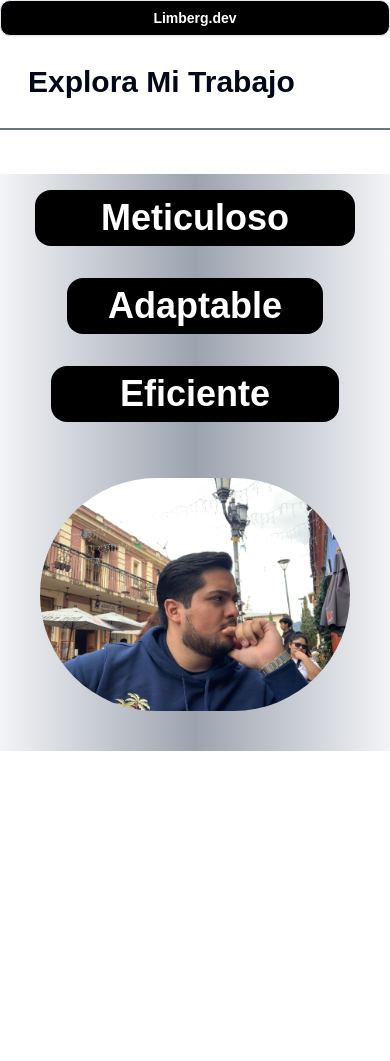
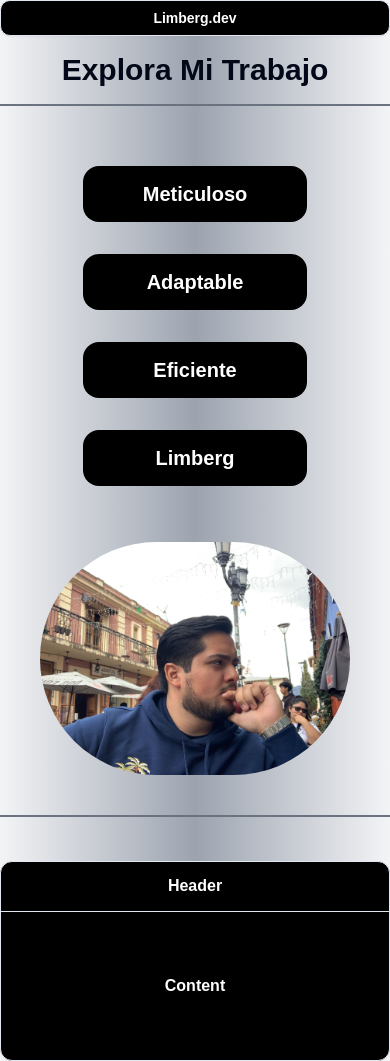
Before and after one commit to limberg05/limberg_page, a Next.js app: page / in a window 390 px wide. Before the commit the page ends 844 px from the top, so only its background shows below. Built offline with nearby package versions, Linux system fonts and the light colour scheme.

Commit message:
arreglando problemas visuales y agregue el componente contacto, aun por terminar

```diff
--- a/app/page.tsx
+++ b/app/page.tsx
@@ -1,11 +1,29 @@
 'use client';
-import { Navbar, Hero, NavbarDropDown } from '@/components/index';
-export default function Home() {
+import { useEffect, useState } from 'react';
+import { Contacto, Hero, Navbar, NavbarDropDown } from '@/components/index';
+
+export default function Page() {
+  const [isClient, setIsClient] = useState(false);
+  const [bgClass, setBgClass] = useState('');
+
+  useEffect(() => {
+    setIsClient(true);
+
+    if (true) {
+      setBgClass('bg-gradient-to-r from-gray-100 via-gray-400 to-gray-100');
+    }
+  }, []);
+
+  if (!isClient) {
+    return null; // Muestra un mensaje de carga mientras se renderiza en el cliente
+  }
+
   return (
-    <body>
+    <div className={` ${bgClass}`}>
       <Navbar />
       <NavbarDropDown />
       <Hero />
-    </body>
+      <Contacto />
+    </div>
   );
 }
--- /dev/null
+++ b/components/contacto.jsx
@@ -0,0 +1,30 @@
+import {
+  ResizableHandle,
+  ResizablePanel,
+  ResizablePanelGroup,
+} from '@/components/ui/resizable';
+
+const Contacto = () => {
+  return (
+    <div>
+      <ResizablePanelGroup
+        direction="vertical"
+        className="min-h-[200px] max-w-md rounded-lg border md:min-w-[450px] text-white bg-black"
+      >
+        <ResizablePanel defaultSize={25}>
+          <div className="flex h-full items-center justify-center p-6">
+            <span className="font-semibold">Header</span>
+          </div>
+        </ResizablePanel>
+        <ResizableHandle />
+        <ResizablePanel defaultSize={75}>
+          <div className="flex h-full items-center justify-center p-6">
+            <span className="font-semibold">Content</span>
+          </div>
+        </ResizablePanel>
+      </ResizablePanelGroup>
+    </div>
+  );
+};
+
+export default Contacto;
--- a/components/hero.jsx
+++ b/components/hero.jsx
@@ -1,31 +1,37 @@
-export function Hero() {
+const Hero = () => {
   return (
-    <body>
-      <h1 className="text-3xl font-semibold flex m-7 lg:text-4xl">
+    <div>
+      <h1 className="flex text-3xl justify-center sm:justify-start font-semibold  m-4 lg:text-4xl">
         Explora Mi Trabajo
       </h1>
       <p className="h-3px bg-gray-500 max-w-screen h-0.5 mb-11" />
 
-      <div className="grid grid-cols-1 items-center bg-gradient-to-r from-gray-100 via-gray-400 to-gray-100 to sm:grid-cols-2 ">
+      <div className="grid grid-cols-1 items-center sm:grid-cols-2 ">
         <div className="p-25 text-2xl flex flex-col items-center justify-center">
-          <p className="flex font-semibold items-center justify-center bg-black text-white rounded-2xl m-4 h-14 p-4 w-80 lg:h-20 text-4xl">
+          <p className="flex font-semibold items-center justify-center bg-black text-white rounded-2xl m-4 h-14 p-4 w-56 sm:w-80 lg:h-20 text-xl sm:text-4xl">
             Meticuloso
           </p>
-          <p className="flex font-semibold items-center justify-center bg-black text-white rounded-2xl m-4 h-14 p-4 w-64 lg:h-20 text-4xl">
+          <p className="flex font-semibold items-center justify-center bg-black text-white rounded-2xl m-4 h-14 p-4 w-56 sm:w-80 lg:h-20 text-xl sm:text-4xl">
             Adaptable
           </p>
-          <p className="flex font-semibold items-center justify-center bg-black text-white rounded-2xl m-4 h-14 p-4 w-72 lg:h-20 text-4xl">
+          <p className="flex font-semibold items-center justify-center bg-black text-white rounded-2xl m-4 h-14 p-4 w-56 sm:w-80 lg:h-20 text-xl sm:text-4xl">
             Eficiente
+          </p>
+          <p className="flex font-semibold items-center justify-center bg-black text-white rounded-2xl m-4 h-14 p-4 w-56 sm:w-80 lg:h-20 text-xl sm:text-4xl">
+            Limberg
           </p>
         </div>
         <div className="">
           <img
-            className="h-full w-full object-cover rounded-full md:h-max w-max p-10"
+            className="h-full w-full object-cover rounded-full md:h-max p-10"
             src="/fotoLimberg.jpeg"
             alt=""
           />
         </div>
       </div>
-    </body>
+      <p className="h-3px bg-gray-500 max-w-screen h-0.5 mb-11" />
+    </div>
   );
-}
+};
+
+export default Hero;
--- a/components/navbar.jsx
+++ b/components/navbar.jsx
@@ -6,10 +6,10 @@ import {
 
 import { Button } from '@/components/ui/button';
 
-export function Navbar() {
+const Navbar = () => {
   return (
-    <div className="hidden sm:flex bg-black items-center h-20 justify-between px-14 ">
-      <p className="text-white ">Limberg.dev</p>
+    <div className="hidden sm:flex bg-black items-center h-14 justify-between px-14 ">
+      <p className="text-white m-4 ">Limberg.dev</p>
       <div className="">
         <NavigationMenu>
           <NavigationMenuList>
@@ -33,4 +33,6 @@ export function Navbar() {
       </div>
     </div>
   );
-}
+};
+
+export default Navbar;
--- a/components/navbarDropDown.jsx
+++ b/components/navbarDropDown.jsx
@@ -14,8 +14,9 @@ import {
   DropdownMenuTrigger,
 } from '@/components/ui/dropdown-menu';
 
-export function NavbarDropDown() {
+const navbarDropDown = () => {
   return (
+    <div>
       <DropdownMenu>
         <DropdownMenuTrigger asChild>
           <Button
@@ -53,5 +54,8 @@ export function NavbarDropDown() {
           <DropdownMenuSeparator />
         </DropdownMenuContent>
       </DropdownMenu>
+    </div>
   );
-}
+};
+
+export default navbarDropDown;
--- /dev/null
+++ b/components/ui/resizable.tsx
@@ -0,0 +1,45 @@
+"use client"
+
+import { GripVertical } from "lucide-react"
+import * as ResizablePrimitive from "react-resizable-panels"
+
+import { cn } from "@/lib/utils"
+
+const ResizablePanelGroup = ({
+  className,
+  ...props
+}: React.ComponentProps<typeof ResizablePrimitive.PanelGroup>) => (
+  <ResizablePrimitive.PanelGroup
+    className={cn(
+      "flex h-full w-full data-[panel-group-direction=vertical]:flex-col",
+      className
+    )}
+    {...props}
+  />
+)
+
+const ResizablePanel = ResizablePrimitive.Panel
+
+const ResizableHandle = ({
+  withHandle,
+  className,
+  ...props
+}: React.ComponentProps<typeof ResizablePrimitive.PanelResizeHandle> & {
+  withHandle?: boolean
+}) => (
+  <ResizablePrimitive.PanelResizeHandle
+    className={cn(
+      "relative flex w-px items-center justify-center bg-border after:absolute after:inset-y-0 after:left-1/2 after:w-1 after:-translate-x-1/2 focus-visible:outline-none focus-visible:ring-1 focus-visible:ring-ring focus-visible:ring-offset-1 data-[panel-group-direction=vertical]:h-px data-[panel-group-direction=vertical]:w-full data-[panel-group-direction=vertical]:after:left-0 data-[panel-group-direction=vertical]:after:h-1 data-[panel-group-direction=vertical]:after:w-full data-[panel-group-direction=vertical]:after:-translate-y-1/2 data-[panel-group-direction=vertical]:after:translate-x-0 [&[data-panel-group-direction=vertical]>div]:rotate-90",
+      className
+    )}
+    {...props}
+  >
+    {withHandle && (
+      <div className="z-10 flex h-4 w-3 items-center justify-center rounded-sm border bg-border">
+        <GripVertical className="h-2.5 w-2.5" />
+      </div>
+    )}
+  </ResizablePrimitive.PanelResizeHandle>
+)
+
+export { ResizablePanelGroup, ResizablePanel, ResizableHandle }
--- a/package.json
+++ b/package.json
@@ -18,6 +18,7 @@
     "next": "15.1.0",
     "react": "^19.0.0",
     "react-dom": "^19.0.0",
+    "react-resizable-panels": "^2.1.7",
     "tailwind-merge": "^3.0.1",
     "tailwindcss-animate": "^1.0.7"
   },
```
Also changed, not shown: components/index.ts (+4 -3 lines), 1 other file (tests, documents, lock files or other folders). Lines whose indentation alone changed are shown as unchanged.
